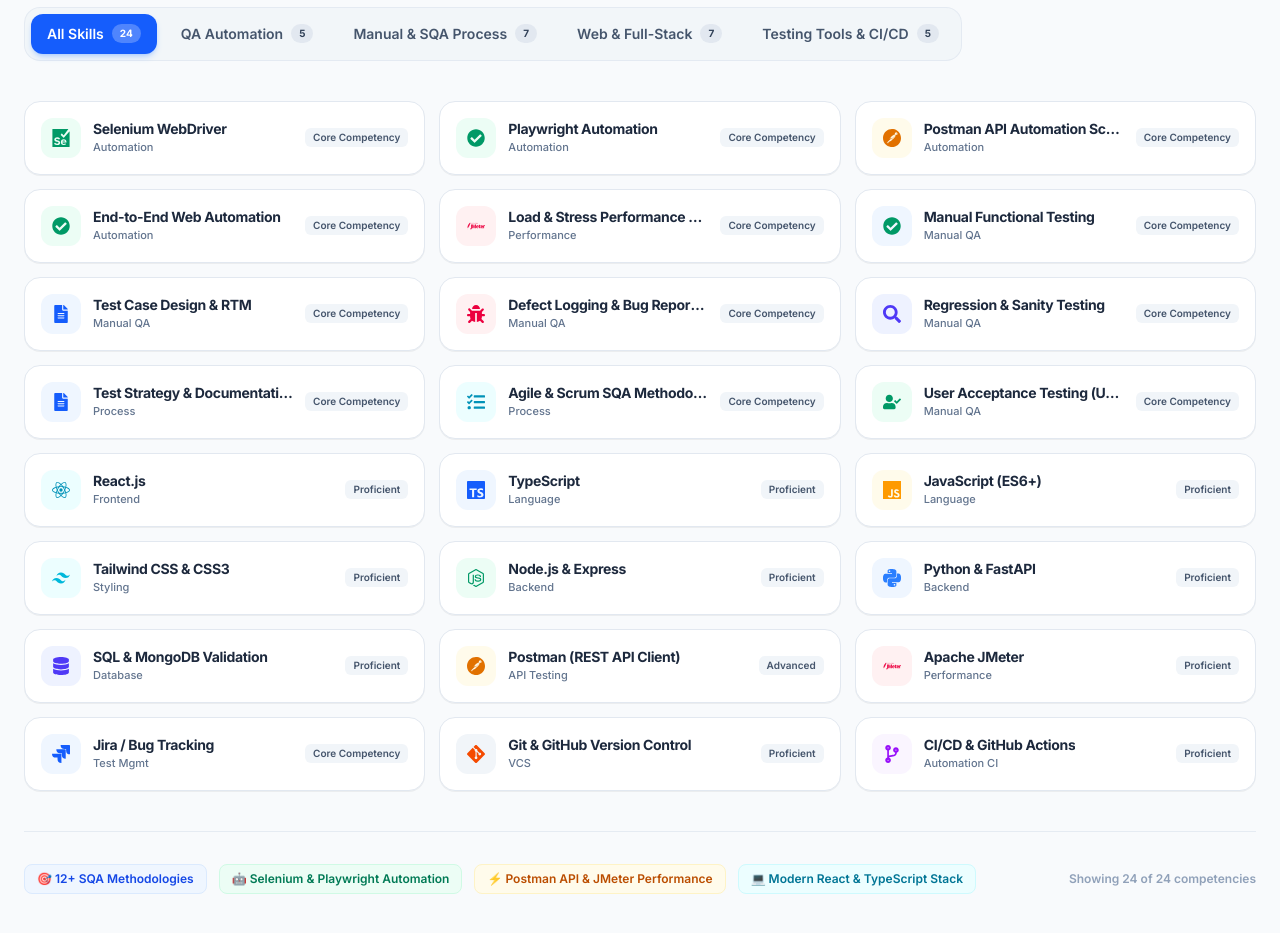
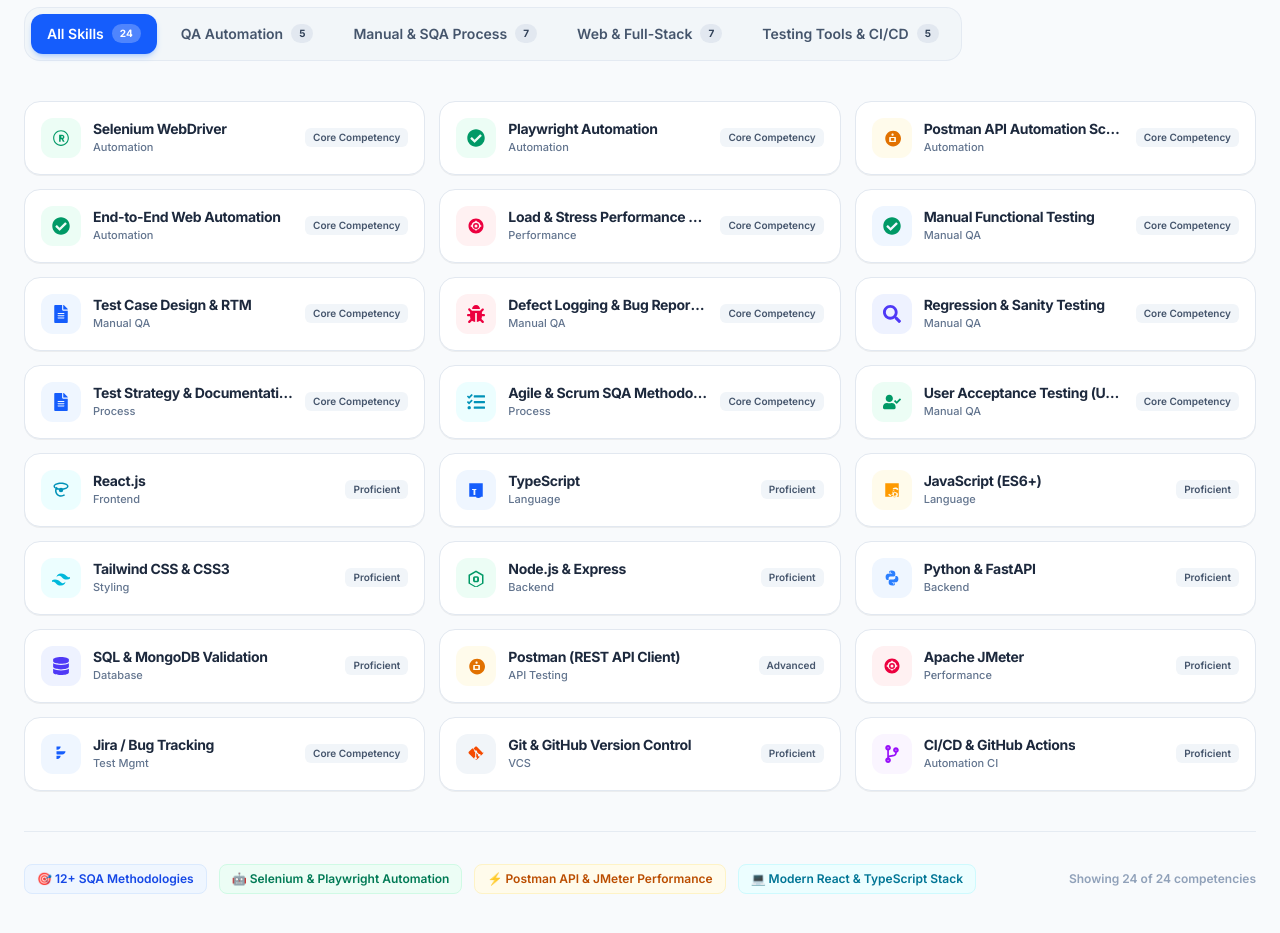
Before and after one commit to naimuropu-cell/naimuropu-cell.github.io, a React (Vite) app: page / in a window 1280 px wide. Shown: the part 2780-3713 px from the top of the page. Built offline with nearby package versions, Linux system fonts and the light colour scheme.

Commit message:
perf: optimize tech icons with standalone SVGs to prevent dev server memory exhaustion

```diff
--- a/src/components/SkillCard.tsx
+++ b/src/components/SkillCard.tsx
@@ -11,18 +11,18 @@
   FaCodeBranch,
 } from "react-icons/fa";
 import {
-  SiSelenium,
-  SiPostman,
-  SiApachejmeter,
-  SiJira,
-  SiReact,
-  SiTypescript,
-  SiJavascript,
-  SiTailwindcss,
-  SiNodedotjs,
-  SiPython,
-  SiGit,
-} from "react-icons/si";
+  SeleniumIcon,
+  PostmanIcon,
+  JMeterIcon,
+  JiraIcon,
+  ReactIcon,
+  TypeScriptIcon,
+  JavaScriptIcon,
+  TailwindIcon,
+  NodeIcon,
+  PythonIcon,
+  GitIcon,
+} from "./TechIcons";
 
 type SkillCardProps = {
   title?: string;
@@ -49,29 +49,29 @@
   const renderIcon = () => {
     switch (iconType) {
       case "selenium":
-        return <SiSelenium className="text-lg text-emerald-600" />;
+        return <SeleniumIcon className="text-lg text-emerald-600" />;
       case "postman":
-        return <SiPostman className="text-lg text-amber-600" />;
+        return <PostmanIcon className="text-lg text-amber-600" />;
       case "jmeter":
-        return <SiApachejmeter className="text-lg text-rose-600" />;
+        return <JMeterIcon className="text-lg text-rose-600" />;
       case "jira":
-        return <SiJira className="text-lg text-blue-600" />;
+        return <JiraIcon className="text-lg text-blue-600" />;
       case "react":
-        return <SiReact className="text-lg text-cyan-600" />;
+        return <ReactIcon className="text-lg text-cyan-600" />;
       case "typescript":
-        return <SiTypescript className="text-lg text-blue-600" />;
+        return <TypeScriptIcon className="text-lg text-blue-600" />;
       case "javascript":
-        return <SiJavascript className="text-lg text-amber-500" />;
+        return <JavaScriptIcon className="text-lg text-amber-500" />;
       case "tailwind":
-        return <SiTailwindcss className="text-lg text-cyan-500" />;
+        return <TailwindIcon className="text-lg text-cyan-500" />;
       case "nodejs":
-        return <SiNodedotjs className="text-lg text-emerald-600" />;
+        return <NodeIcon className="text-lg text-emerald-600" />;
       case "python":
-        return <SiPython className="text-lg text-blue-500" />;
+        return <PythonIcon className="text-lg text-blue-500" />;
       case "database":
         return <FaDatabase className="text-lg text-indigo-600" />;
       case "git":
-        return <SiGit className="text-lg text-orange-600" />;
+        return <GitIcon className="text-lg text-orange-600" />;
       case "cicd":
         return <FaCodeBranch className="text-lg text-purple-600" />;
       case "bug":
--- /dev/null
+++ b/src/components/TechIcons.tsx
@@ -0,0 +1,91 @@
+import { type SVGProps } from "react";
+
+type IconProps = SVGProps<SVGSVGElement>;
+
+export function SeleniumIcon(props: IconProps) {
+  return (
+    <svg viewBox="0 0 24 24" fill="currentColor" width="1em" height="1em" {...props}>
+      <path d="M22.5 12c0 5.8-4.7 10.5-10.5 10.5S1.5 17.8 1.5 12 6.2 1.5 12 1.5 22.5 6.2 22.5 12zM12 3C7 3 3 7 3 12s4 9 9 9 9-4 9-9-4-9-9-9zm-1.5 4.5h3c1.7 0 3 1.3 3 3 0 1.2-.7 2.2-1.7 2.7l2 3.8h-2.3l-1.7-3.5h-1.3v3.5h-2v-9.5zm2 4.2h1c.7 0 1.2-.5 1.2-1.2s-.5-1.2-1.2-1.2h-1v2.4z" />
+    </svg>
+  );
+}
+
+export function PostmanIcon(props: IconProps) {
+  return (
+    <svg viewBox="0 0 24 24" fill="currentColor" width="1em" height="1em" {...props}>
+      <path d="M13.5 2.25c-5.8 0-10.5 4.7-10.5 10.5s4.7 10.5 10.5 10.5 10.5-4.7 10.5-10.5-4.7-10.5-10.5-10.5zm-.75 3.75c.83 0 1.5.67 1.5 1.5s-.67 1.5-1.5 1.5-1.5-.67-1.5-1.5.67-1.5 1.5-1.5zm-3.75 4.5h7.5c.41 0 .75.34.75.75v5.25c0 .41-.34.75-.75.75H9c-.41 0-.75-.34-.75-.75v-5.25c0-.41.34-.75.75-.75zm1.5 1.5v3.75h4.5V12h-4.5z" />
+    </svg>
+  );
+}
+
+export function JMeterIcon(props: IconProps) {
+  return (
+    <svg viewBox="0 0 24 24" fill="currentColor" width="1em" height="1em" {...props}>
+      <path d="M12 2C6.48 2 2 6.48 2 12s4.48 10 10 10 10-4.48 10-10S17.52 2 12 2zm1 14.93V18h-2v-1.07A6.002 6.002 0 0 1 6.07 13H5v-2h1.07A6.002 6.002 0 0 1 11 6.07V5h2v1.07A6.002 6.002 0 0 1 17.93 11H19v2h-1.07A6.002 6.002 0 0 1 13 16.93zM12 8a4 4 0 1 0 0 8 4 4 0 0 0 0-8zm0 2a2 2 0 1 1 0 4 2 2 0 0 1 0-4z" />
+    </svg>
+  );
+}
+
+export function JiraIcon(props: IconProps) {
+  return (
+    <svg viewBox="0 0 24 24" fill="currentColor" width="1em" height="1em" {...props}>
+      <path d="M11.53 2c0 2.4-1.97 4.35-4.4 4.35H6.01V2h5.52zM17.99 8.18c0 2.4-1.97 4.35-4.4 4.35H7.13a4.34 4.34 0 0 1-1.12-.15V8.18h11.98zm-6.46 6.18c0 2.4-1.97 4.35-4.4 4.35H6.01v-4.35h5.52z" />
+    </svg>
+  );
+}
+
+export function ReactIcon(props: IconProps) {
+  return (
+    <svg viewBox="0 0 24 24" fill="currentColor" width="1em" height="1em" {...props}>
+      <path d="M12 9a3 3 0 1 0 0 6 3 3 0 0 0 0-6zm0-7c-5.52 0-10 2.24-10 5s4.48 5 10 5 10-2.24 10-5-4.48-5-10-5zm0 8c-4.41 0-8-1.34-8-3s3.59-3 8-3 8 1.34 8 3-3.59 3-8 3zm-6.06-2.5C4.7 9.07 4 10.97 4 13c0 4.41 3.59 8 8 8 2.03 0 3.93-.7 5.5-1.94l-1.42-1.42A5.98 5.98 0 0 1 12 19c-3.31 0-6-2.69-6-6 0-1.52.56-2.92 1.5-4l-1.56-1.5z" />
+    </svg>
+  );
+}
+
+export function TypeScriptIcon(props: IconProps) {
+  return (
+    <svg viewBox="0 0 24 24" fill="currentColor" width="1em" height="1em" {...props}>
+      <path d="M3 3h18v18H3V3zm8.5 7.5H6.8V12h1.9v6.5h2.4V12h1.9v-1.5zm6.7 1.8c-.4-.6-1-.9-1.8-.9-.6 0-1.1.2-1.5.5s-.6.8-.6 1.4c0 .5.2.9.6 1.2.4.3 1 .6 1.8.9.9.4 1.6.8 2 1.4.5.6.7 1.3.7 2.1 0 1.1-.4 2-1.2 2.7s-1.9 1-3.2 1c-1.1 0-2.1-.3-3-.9l.8-1.9c.7.5 1.5.8 2.3.8.7 0 1.2-.2 1.6-.5.4-.3.6-.8.6-1.3 0-.4-.2-.8-.5-1.1-.3-.3-.9-.6-1.7-.9-1.1-.5-1.9-.9-2.4-1.5-.5-.6-.8-1.3-.8-2.2 0-1 .4-1.9 1.1-2.5.7-.6 1.7-1 2.9-1 1 0 1.9.2 2.7.7l-.7 1.8z" />
+    </svg>
+  );
+}
+
+export function JavaScriptIcon(props: IconProps) {
+  return (
+    <svg viewBox="0 0 24 24" fill="currentColor" width="1em" height="1em" {...props}>
+      <path d="M3 3h18v18H3V3zm9.6 13.5c0 .6-.2 1-.5 1.4-.3.3-.8.5-1.4.5-.5 0-.9-.1-1.3-.4-.4-.3-.6-.6-.8-1l-1.7 1c.4.8.9 1.4 1.6 1.8.7.4 1.5.6 2.4.6 1.3 0 2.3-.4 3-1.1.7-.7 1-1.7 1-2.9v-5.9h-2.3v6zm6.8-.2c-.3-.5-.7-.8-1.3-1-.6-.2-1.4-.5-2.2-.8-.7-.3-1.3-.6-1.6-.9-.3-.3-.5-.7-.5-1.2 0-.5.2-.9.6-1.3.4-.3 1-.5 1.7-.5.6 0 1.2.1 1.7.4.5.3.8.7 1 1.2l1.8-1.1c-.4-.7-.9-1.3-1.6-1.7-.7-.4-1.6-.6-2.6-.6-1.2 0-2.2.3-2.9 1-.7.7-1.1 1.6-1.1 2.6 0 .9.3 1.7.9 2.2.6.6 1.4 1 2.5 1.4.7.2 1.3.5 1.6.7.3.3.5.6.5 1.1 0 .5-.2 1-.6 1.3-.4.3-1.1.5-1.9.5-.8 0-1.5-.2-2.1-.6-.6-.4-1-.9-1.2-1.6l-1.9 1c.4 1 1 1.8 1.9 2.4.9.6 2 1 3.3 1 1.4 0 2.5-.4 3.3-1.1.8-.7 1.2-1.7 1.2-2.9 0-1-.3-1.7-.9-2.2z" />
+    </svg>
+  );
+}
+
+export function TailwindIcon(props: IconProps) {
+  return (
+    <svg viewBox="0 0 24 24" fill="currentColor" width="1em" height="1em" {...props}>
+      <path d="M12 6c-3.3 0-5.3 1.7-6 5 1.3-1.7 2.9-2.3 4.8-1.7 1 .3 1.8 1.1 2.6 1.9C14.7 12.5 16.3 14 20 14c3.3 0 5.3-1.7 6-5-1.3 1.7-2.9 2.3-4.8 1.7-1-.3-1.8-1.1-2.6-1.9C17.3 7.5 15.7 6 12 6zm-8 8c-3.3 0-5.3 1.7-6 5 1.3-1.7 2.9-2.3 4.8-1.7 1 .3 1.8 1.1 2.6 1.9C6.7 20.5 8.3 22 12 22c3.3 0 5.3-1.7 6-5-1.3 1.7-2.9 2.3-4.8 1.7-1-.3-1.8-1.1-2.6-1.9C9.3 15.5 7.7 14 4 14z" />
+    </svg>
+  );
+}
+
+export function NodeIcon(props: IconProps) {
+  return (
+    <svg viewBox="0 0 24 24" fill="currentColor" width="1em" height="1em" {...props}>
+      <path d="M12 2l10 5.8v11.5L12 25 2 19.3V7.8L12 2zm0 2.3L4 8.9v9.7l8 4.6 8-4.6V8.9l-8-4.6zm-1.5 5.5h3c1.4 0 2.5 1.1 2.5 2.5v3c0 1.4-1.1 2.5-2.5 2.5h-3c-1.4 0-2.5-1.1-2.5-2.5v-3c0-1.4 1.1-2.5 2.5-2.5zm0 2v4h3v-4h-3z" />
+    </svg>
+  );
+}
+
+export function PythonIcon(props: IconProps) {
+  return (
+    <svg viewBox="0 0 24 24" fill="currentColor" width="1em" height="1em" {...props}>
+      <path d="M11.9 2C7.8 2 8 3.8 8 3.8l.01 1.9h4.1v.6H6.3s-2.8.3-2.8 4.3 2.5 4.1 2.5 4.1h1.5v-2.1s-.1-2.5 2.4-2.5h4.1s2.4.1 2.4-2.3V5.9s.3-3.9-4.5-3.9zm-2.4 1.4c.5 0 .9.4.9.9s-.4.9-.9.9-.9-.4-.9-.9.4-.9.9-.9zm2.6 18.6c4.1 0 3.9-1.8 3.9-1.8l-.01-1.9h-4.1v-.6h5.8s2.8-.3 2.8-4.3-2.5-4.1-2.5-4.1h-1.5v2.1s.1 2.5-2.4 2.5h-4.1s-2.4-.1-2.4 2.3v1.9s-.3 3.9 4.5 3.9zm2.4-1.4c-.5 0-.9-.4-.9-.9s.4-.9.9-.9.9.4.9.9-.4.9-.9.9z" />
+    </svg>
+  );
+}
+
+export function GitIcon(props: IconProps) {
+  return (
+    <svg viewBox="0 0 24 24" fill="currentColor" width="1em" height="1em" {...props}>
+      <path d="M21.6 10.9L13.1 2.4c-.6-.6-1.5-.6-2.1 0L8.7 4.7l2.6 2.6c.6-.2 1.3-.1 1.8.4.5.5.6 1.2.4 1.8l2.5 2.5c.6-.2 1.3-.1 1.8.4.7.7.7 1.9 0 2.7s-1.9.7-2.7 0c-.6-.6-.7-1.4-.4-2.1l-2.4-2.4v5.3c.2.1.4.3.5.5.7.7.7 1.9 0 2.7s-1.9.7-2.7 0c-.7-.7-.7-1.9 0-2.7.2-.2.5-.4.8-.5V9.4c-.3-.1-.5-.3-.8-.5-.6-.6-.7-1.5-.4-2.2L7.3 4.2 2.4 9.1c-.6.6-.6 1.5 0 2.1l8.5 8.5c.6.6 1.5.6 2.1 0l8.5-8.5c.6-.6.6-1.6.1-2.3z" />
+    </svg>
+  );
+}
```
